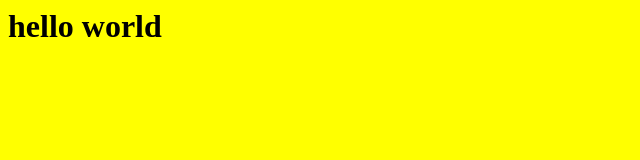
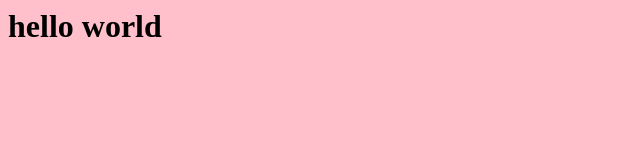
Before and after one commit to yuhaitao10/github-codedeploy, a plain HTML site: page files/index.html in a window 1280 px wide. Shown: the whole page, without its empty margins (0-640 px from the left). Drawn offline with Linux system fonts and the light colour scheme.

Commit message:
Update index.html

```diff
--- a/files/index.html
+++ b/files/index.html
@@ -1,5 +1,5 @@
 <html>
-<body bgcolor="yellow">
+<body bgcolor="pink">
   <h1>hello world</h1>
 </body>
 </html>
```
